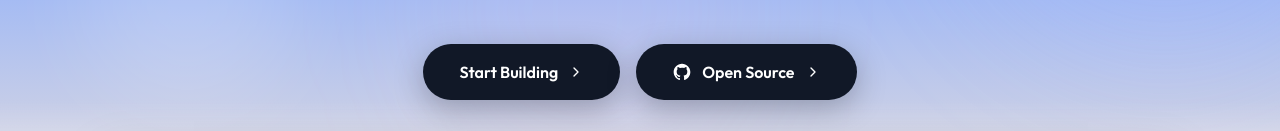
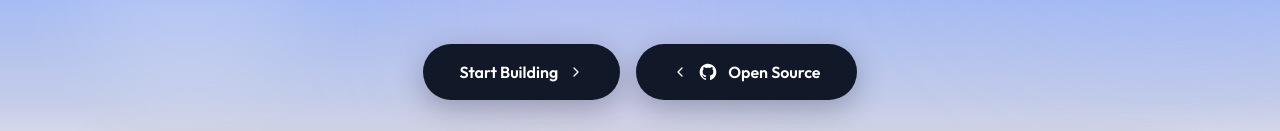
Before and after one commit to sammyZi/BuildFlow, a Next.js app: page / in a window 1280 px wide. Shown: the part 566-697 px from the top of the page. Built offline with nearby package versions, Linux system fonts and the light colour scheme.

Commit message:
feat: add ChevronLeft icon to enhance navigation in landing page

```diff
--- a/app/page.tsx
+++ b/app/page.tsx
@@ -2,7 +2,7 @@
 
 import Link from 'next/link';
 import Image from 'next/image';
-import { Sparkles, LayoutTemplate, SplitSquareHorizontal, FileText, Blocks, ListTodo, ChevronRight, Plus, X } from 'lucide-react';
+import { Sparkles, LayoutTemplate, SplitSquareHorizontal, FileText, Blocks, ListTodo, ChevronRight, ChevronLeft, Plus, X } from 'lucide-react';
 
 export default function LandingPage() {
   return (
@@ -120,11 +120,11 @@ export default function LandingPage() {
               {/* Ripple fill right-to-left on hover */}
               <span className="absolute inset-0 bg-gradient-to-l from-[#1E3A8A] to-[#60A5FA] origin-right scale-x-0 group-hover:scale-x-100 transition-transform duration-500 ease-out rounded-full" />
               <span className="relative z-10 flex items-center gap-2.5">
+                <ChevronLeft className="w-4 h-4 group-hover:-translate-x-1 transition-transform duration-200" />
                 <svg viewBox="0 0 24 24" className="w-5 h-5 fill-current" aria-hidden="true">
                   <path fillRule="evenodd" clipRule="evenodd" d="M12 2C6.477 2 2 6.477 2 12c0 4.42 2.865 8.166 6.839 9.489.5.092.682-.217.682-.482 0-.237-.008-.866-.013-1.7-2.782.603-3.369-1.34-3.369-1.34-.454-1.156-1.11-1.462-1.11-1.462-.908-.62.069-.608.069-.608 1.003.07 1.531 1.03 1.531 1.03.892 1.529 2.341 1.087 2.91.831.092-.646.35-1.086.636-1.336-2.22-.253-4.555-1.11-4.555-4.943 0-1.091.39-1.984 1.029-2.683-.103-.253-.446-1.27.098-2.647 0 0 .84-.269 2.75 1.025A9.578 9.578 0 0112 6.836c.85.004 1.705.114 2.504.336 1.909-1.294 2.747-1.025 2.747-1.025.546 1.377.203 2.394.1 2.647.64.699 1.028 1.592 1.028 2.683 0 3.842-2.339 4.687-4.566 4.935.359.309.678.919.678 1.852 0 1.336-.012 2.415-.012 2.743 0 .267.18.578.688.48C19.138 20.161 22 16.416 22 12c0-5.523-4.477-10-10-10z" />
                 </svg>
                 Open Source
-                <ChevronRight className="w-4 h-4 group-hover:translate-x-1 transition-transform duration-200" />
               </span>
             </a>
           </div>
```
